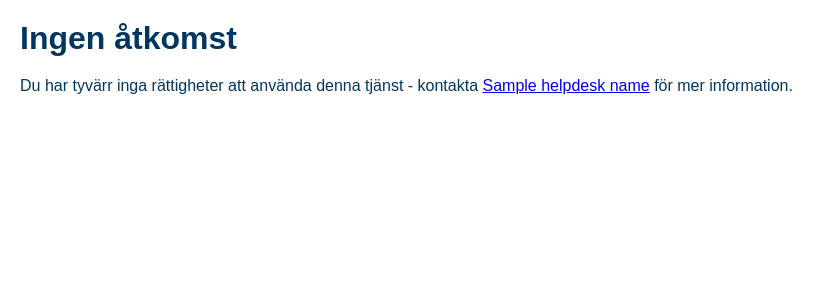
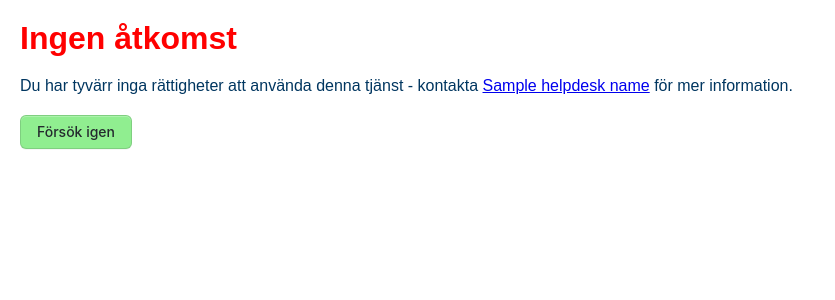
Before and after one commit to jschlyter/redovisa, a Python web app: template redovisa/templates/forbidden.j2 in a window 1280 px wide. Shown: the top 300 px of the page, without its empty margins (0-835 px from the left). Run offline with Jinja, Linux system fonts and the light colour scheme; the template is opened without the code that fills it: most values are stand-ins (such as "Sample title", 1, 10 or a date in 2020).

Commit message:
tweek error

```diff
--- a/redovisa/static/redovisa.css
+++ b/redovisa/static/redovisa.css
@@ -8,6 +8,10 @@ h1 {
     margin: 10px;
     padding-top: 10px;
     padding-bottom: 10px;
+}
+
+h1.error {
+    color: red;
 }
 
 p {
--- a/redovisa/templates/forbidden.j2
+++ b/redovisa/templates/forbidden.j2
@@ -9,9 +9,13 @@
 
 <body>
 
-<h1>Ingen åtkomst</h1>
+<h1 class="error">Ingen åtkomst</h1>
 
 <p>Du har tyvärr inga rättigheter att använda denna tjänst - kontakta <a href="mailto:{{ helpdesk_email }}">{{ helpdesk_name }}</a> för mer information.</p>
+
+<form action="/">
+  <input type="submit" class="button-4" value="Försök igen" />
+</form>
 
 </body>
 
```
